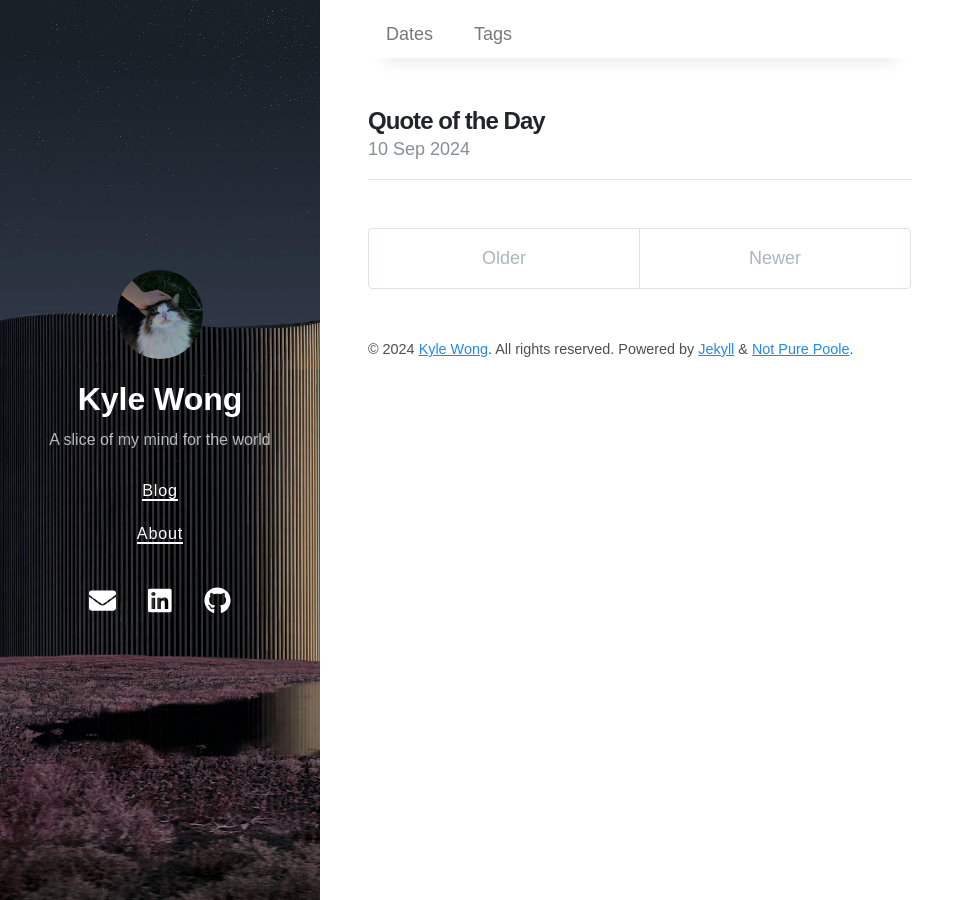
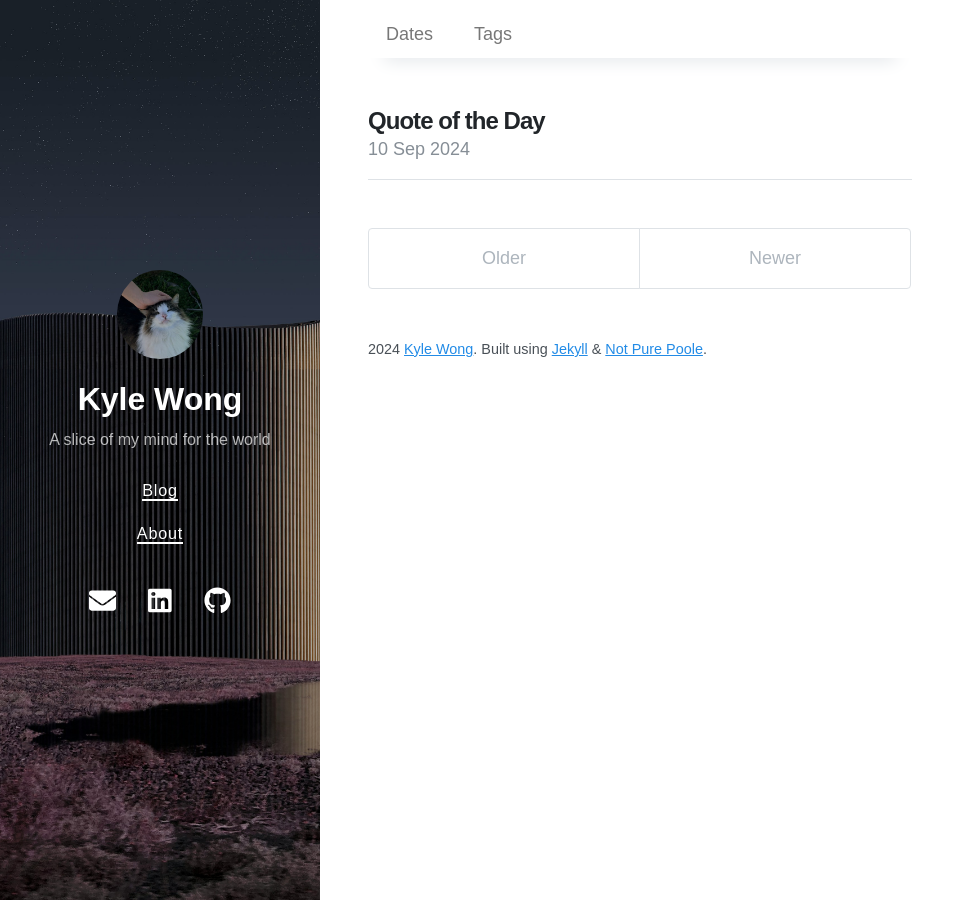
Before and after one commit to wongywrongy/misogyu.github.io, a Jekyll site: the page built from index.html, in a window 1280 px wide. Shown: the whole page, without its empty margins (0-974 px from the left). Built offline with Jekyll 4.4.1, drawn with Linux system fonts in a browser that asks for light colours; nearby versions of some CDN libraries; the list of posts is cut into pages by our own code.

Commit message:
footer update

```diff
--- a/_config.yml
+++ b/_config.yml
@@ -40,8 +40,7 @@ logo: logo.png
 social:
   name: Kyle Wong
   links:
-    - https://twitter.com/vszhub
-    - https://github.com/vszhub
+    - https://github.com/wongywrongy
 google_site_verification: xxxxx
 lang: en
 
@@ -60,5 +59,5 @@ sass:
 # Specify the author for blog posts
 author:
   name: Kyle Wong
-  url: https://github.com/vszhub/
+  url: https://github.com/wongywrongy
   email: kyle.t.wong@sjsu.edu
--- a/_includes/content.html
+++ b/_includes/content.html
@@ -11,7 +11,7 @@
     {%- assign year_string = year_from | append: '&nbsp;' | append: '-' | append: '&nbsp;' | append: year_to -%}
   {%- endif -%}
   <small>
-    &copy; {{ year_string }} {% if site.author %}<a href="{{ site.author.url }}">{{ site.author.name }}</a>{% endif %}. All rights reserved.
-    Powered by <a href="https://jekyllrb.com/">Jekyll</a> & <a href="https://github.com/vszhub/not-pure-poole">Not Pure Poole</a>.
+    {{ year_string }} {% if site.author %}<a href="{{ site.author.url }}">{{ site.author.name }}</a>{% endif %}.
+    Built using <a href="https://jekyllrb.com/">Jekyll</a> & <a href="https://github.com/vszhub/not-pure-poole">Not Pure Poole</a>.
   </small>
 </footer>
```
